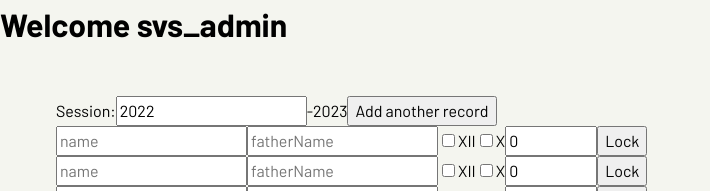
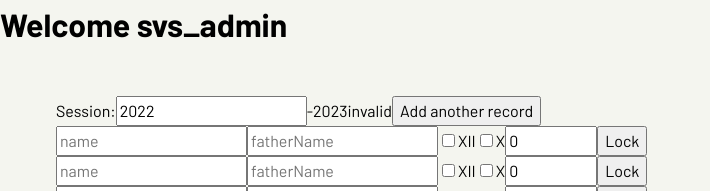
Before and after one commit to VISHANN/svs, a Next.js app: page /admin/form in a window 1280 px wide. Shown: the top 191 px of the page, without its empty margins (0-710 px from the left). Built offline with nearby package versions, Linux system fonts and the light colour scheme; no server answers.

Commit message:
validate and display session year

```diff
--- a/src/pages/admin/form.js
+++ b/src/pages/admin/form.js
@@ -1,4 +1,4 @@
-import { useState } from "react"
+import { useEffect, useState } from "react"
 
 export default function Form() {
   const totalEntries = 5;
@@ -14,6 +14,14 @@ export default function Form() {
   }
   const [state, setState] = useState(initialState);
   const [year, setYear] = useState(new Date().getFullYear() - 1);
+  const [isValidYear, setIsValidYear] = useState(false);
+
+  useEffect(() => {
+    fetch(`http://localhost:4000/people/${year}`)
+      .then(res => res.json())
+      .then(people => (people.length > 0) ? setIsValidYear(false) : setIsValidYear(true))
+      .catch(err => console.log(err));
+  }, [year]);
 
   function handleChange(e) {
     const index = e.target.dataset.index,
@@ -87,6 +95,9 @@ export default function Form() {
           -
           {year+1}
         </label>
+        <span>
+          {isValidYear ? "valid" : "invalid"}
+        </span>
         <button onClick={addRow}>
           Add another record
         </button>
```
